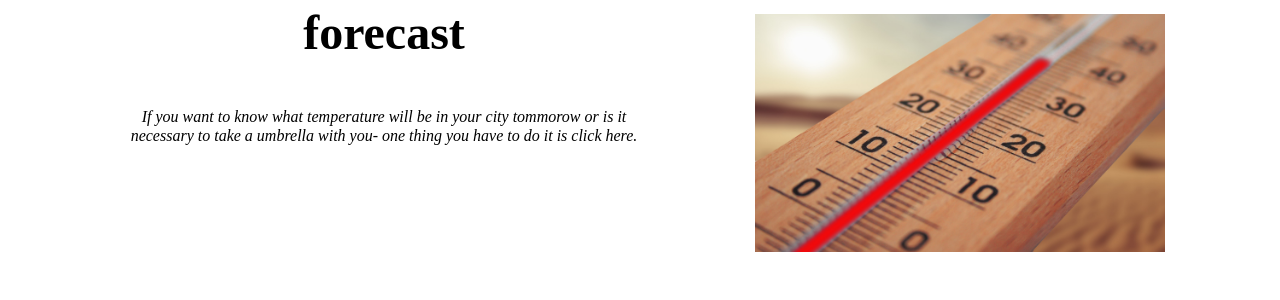
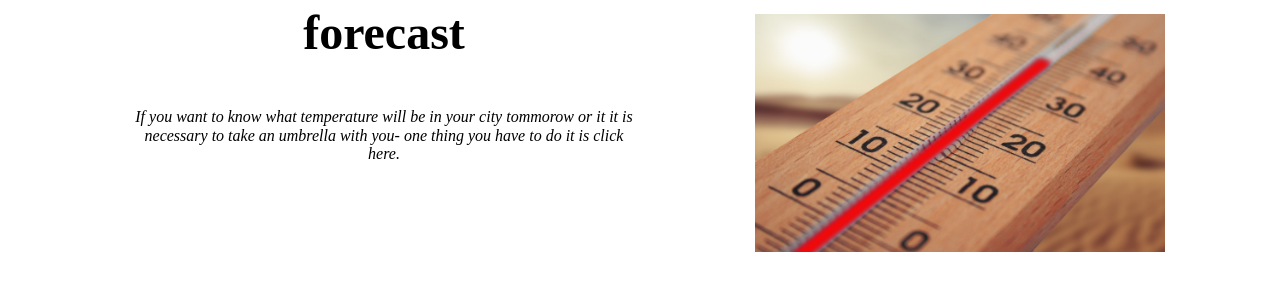
Before and after one commit to monikanaw/CheckOutApp, a Jekyll site: the page built from index.html, in a window 1280 px wide and 900 px high, scrolled down 1988 px. Shown: the part 462-762 px from the top of the window. Built offline with Jekyll 4.4.1, drawn with Linux system fonts in a browser that asks for light colours; nearby versions of some CDN libraries; some web fonts are replaced.

Commit message:
changing html, name in chart

```diff
--- a/index.html
+++ b/index.html
@@ -77,7 +77,7 @@ title: Monika Nawrocka Website
    <div class="block-to-forecast">
       <div "text-to-forecast">
        <p class="title-to-forecast"> Click here for the weather forecast</p>
-         <p class="description-to-forecast"> If you want to know what temperature will be in your city tommorow or is it necessary to take a umbrella with you- one thing you have to do it is click here. </p>
+       <p class="description-to-forecast"> If you want to know what temperature will be in your city tommorow or it it is necessary to take an umbrella with you- one thing you have to do it is click here. </p>
       </div >
       <div class="images-to-forecast">
         <img src="/images/mapsweather.jpg" class="images-thermometre" alt="Mapsforecast">
```
Also changed, not shown: mainjs.js (+3 -4 lines). Lines whose indentation alone changed are shown as unchanged.
